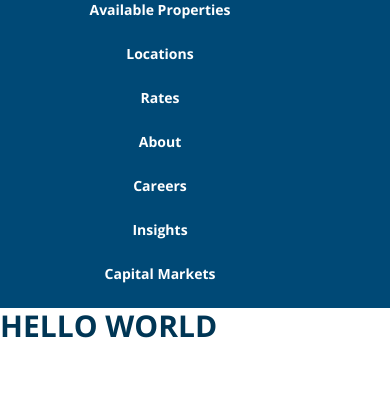
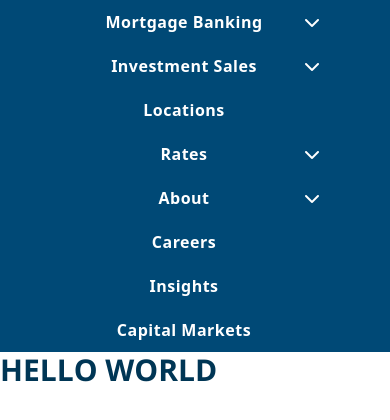
Before and after one commit to jhs129/bwe-poc, a Next.js app: page /test in a window 390 px wide. Shown: the top 420 px of the page. Built offline with nearby package versions, Linux system fonts and the light colour scheme.

Commit message:
hamburger checkpoint

```diff
--- a/components/layout/mobile-nav2.jsx
+++ b/components/layout/mobile-nav2.jsx
@@ -1,10 +1,30 @@
+import Image from "next/image";
 import React, { useState } from "react";
 
 const content = [
   {
-    label: "Available Properties",
-    link: "https://www.bwe.com",
+    label: "Mortgage Banking",
+    subItems: [
+      {
+        label: "Property Types",
+        link: "https://www.bwe.com/weekly-rates",
+      },
+      {
+        label: "Finance Options",
+        link: "https://www.bwe.com/affordable-rates",
+      },
+    ],
   },
+  {
+    label: "Investment Sales",
+    subItems: [
+      {
+        label: "Available Properties",
+        link: "https://www.bwe.com",
+      },
+    ],
+  },
+
   {
     label: "Locations",
     link: "https://www.bwe.com/locations",
@@ -74,6 +94,22 @@ function MobileNav2(props) {
     } else {
       setExpandedItems([...expandedItems, index]);
     }
+
+    const col1 = document.querySelectorAll(`.col1-index-${index}`);
+    col1.forEach((element) => {
+      element.classList.toggle("open");
+    });
+
+    const col2 = document.querySelectorAll(`.col2-index-${index}`);
+    col2.forEach((element) => {
+      element.classList.toggle("open");
+    });
+
+    const col3 = document.querySelectorAll(`.col3-index-${index}`);
+    col3.forEach((element) => {
+      element.classList.toggle("open");
+    });
+
   };
 
   let navContent;
@@ -84,35 +120,36 @@ function MobileNav2(props) {
   }
 
   return (
-    <div className="flex flex-col bg-nav1 text-primaryLight text-sm font-bold mx-auto">
+    <div className="flex flex-col bg-nav1 text-primaryLight font-sans tracking-wide mx-auto">
       {navContent.map((item, index) => (
         <div
           nav-type="level-1"
           key={index}
-          className={`flex flex-row h-${
+          className={`flex flex-row text-base font-bold leading-44 h-${
             expandedItems.includes(index) ? "auto" : "11"
           }`}
           onClick={() => handleItemClick(index)}
         >
-          <div className="w-10"></div>
-          <div className="w-60 text-center">{item.label} </div>
-            <div className="w-10">
-              {item.subItems && (
-                <span className="ml-2 hamburger-submenu">
-                  {/* {expandedItems.includes(index) ? ">" : "V"} */}
-                </span>
-              )}
-            </div>
-
+          <div className={`hamburger-row col1-index-${index} w-16`}></div>
+          <div className={`hamburger-row col2-index-${index} w-60 text-center`}>
+          <div className={`hamburger-row col3-index-${index}`}>{item.label}</div>
           {item.subItems && expandedItems.includes(index) && (
             <div nav-type="level-2" className="flex flex-col ml-2.5 h-auto">
               {item.subItems.map((subItem, subIndex) => (
-                <div className="font-normal h-11" key={subIndex}>
+                <div className="font-light  h-11" key={subIndex}>
                   {subItem.label}
                 </div>
               ))}
             </div>
           )}
+          </div>
+            <div className={`w-10`}>
+              {item.subItems && (
+                <div className={`hamburger-row col3-index-${index} text-white`}>
+                <i class={`fa-solid fa-chevron-down hamburger-row col3-index-${index} ${expandedItems.includes(index) ? "fa-rotate-180" : ""}`}></i>
+                </div>
+              )}
+            </div>
         </div>
       ))}
     </div>
--- a/pages/_app.jsx
+++ b/pages/_app.jsx
@@ -4,8 +4,8 @@ import { Open_Sans, Inter } from "next/font/google";
 
 const primaryFont = Open_Sans({
   subsets: ["latin"],
-  style: ['normal'],
-  weights: [200, 300, 400],
+  style: ['normal', 'italic' ],
+  weights: [200, 300, 400, 500, 600, 700, 800, 900],
   display: "swap",
   variable: '--font-primary',
 });
--- a/pages/_document.jsx
+++ b/pages/_document.jsx
@@ -9,6 +9,8 @@ export default function Document() {
       prefix="og: http://ogp.me/ns#"
     >
       <Head />
+      <link href="https://cdnjs.cloudflare.com/ajax/libs/font-awesome/6.4.0/css/all.min.css" rel="stylesheet" />
+      <script src="https://kit.fontawesome.com/40005e1f7b.js" crossOrigin="anonymous"></script>
       <meta
         name="description"
         content="JHS Digital Consulting offers business transformation services emphasizing Experience Management, eCommerce, and Marketing Technology."
--- a/styles/globals.css
+++ b/styles/globals.css
@@ -4,11 +4,11 @@
 
 @layer base {
   body {
-    @apply dark:bg-primaryDark bg-secondaryLight dark:text-white text-black text-xl leading-8;
+    @apply dark:bg-primaryDark bg-secondaryLight dark:text-white text-black text-xl leading-8 font-primary;
   }
 
   h1 {
-    @apply text-3xl dark:text-white text-primaryDark mb-4 font-sans font-bold uppercase;
+    @apply text-3xl dark:text-white text-primaryDark mb-4 font-primary font-bold uppercase;
   }
   h2 {
     @apply text-2xl dark:text-primaryAccent text-primaryDark mb-4 tracking-wider capitalize font-bold;
@@ -17,16 +17,16 @@
     @apply text-xl mb-4 font-secondary font-bold dark:text-secondaryDark text-primaryDark;
   }
   h4 {
-    @apply text-lg dark:text-primaryAccent text-primaryDark mb-4 font-sans;
+    @apply text-lg dark:text-primaryAccent text-primaryDark mb-4 font-primary;
   }
   h5 {
-    @apply text-base mb-4 text-primaryDark font-bold font-sans;
+    @apply text-base mb-4 text-primaryDark font-bold font-primary;
   }
   h6 {
     @apply mb-4 font-secondary;
   }
   p {
-    @apply mb-4 font-sans;
+    @apply mb-4 font-primary;
   }
   a {
     @apply dark:text-primaryAccent hover:text-secondaryAccent text-secondaryDark;
@@ -130,6 +130,48 @@
   transform: rotate(-45deg) translateY(6px) translateX(-6px);
 }
 
+.hamburger-submenu {
+background-image: url('/images/down-carat.svg');
+}
+
+.hamburger-submenu-open {
+  transform: rotate(90deg);
+}
+
+.hamburger-row {
+  @apply bg-nav1;
+}
+
+.open .hamburger-row {
+  @apply bg-bgs;
+}
+
+.hamburger-level1 {
+  --font_1: normal normal normal 16px/1.4em din-next-w01-light,din-next-w02-light,din-next-w10-light,sans-serif;
+visibility: inherit;
+list-style: none;
+background: transparent;
+border: 0;
+margin: 0;
+outline: 0;
+padding: 0;
+vertical-align: baseline;
+cursor: pointer;
+text-decoration: none;
+bottom: 0;
+display: inline;
+font: var(--fnt,var(--font_1));
+left: 0;
+line-height: 44px;
+overflow: hidden;
+position: absolute;
+right: 0;
+text-overflow: ellipsis;
+top: 0;
+}
+
+
+/* SOCIAL ICONS */
 .social-icon {
   @apply bg-no-repeat bg-center bg-contain text-primaryAccent;
 }
--- a/tailwind.config.js
+++ b/tailwind.config.js
@@ -19,12 +19,16 @@ module.exports = {
         secondaryDark: '#242323',
         tertiaryDark: '#004976',
         nav1: 'rgba(0,73,118)',
+        bgs: '#126298',
         primaryAccent: '#3FC599',
         secondaryAccent: '#3D9BE9',
         tertiaryAccent: 'rgba(192, 100, 45, 0.7)',
       },
+      lineHeight: {
+        '44': '44px',
+      },
       fontFamily: {
-        sans: ['var(--font-primary)'],
+        primary: ['var(--font-primary)'],
         secondary: ['var(--font-secondary)'],
       },
       listStyleImage: {
```
